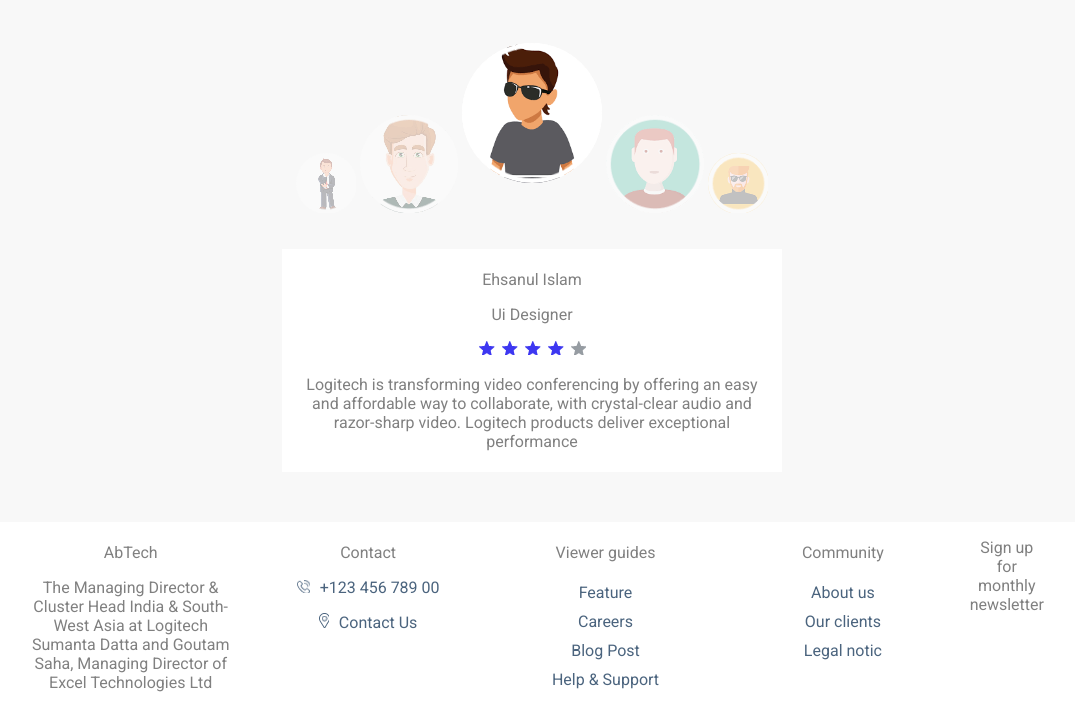
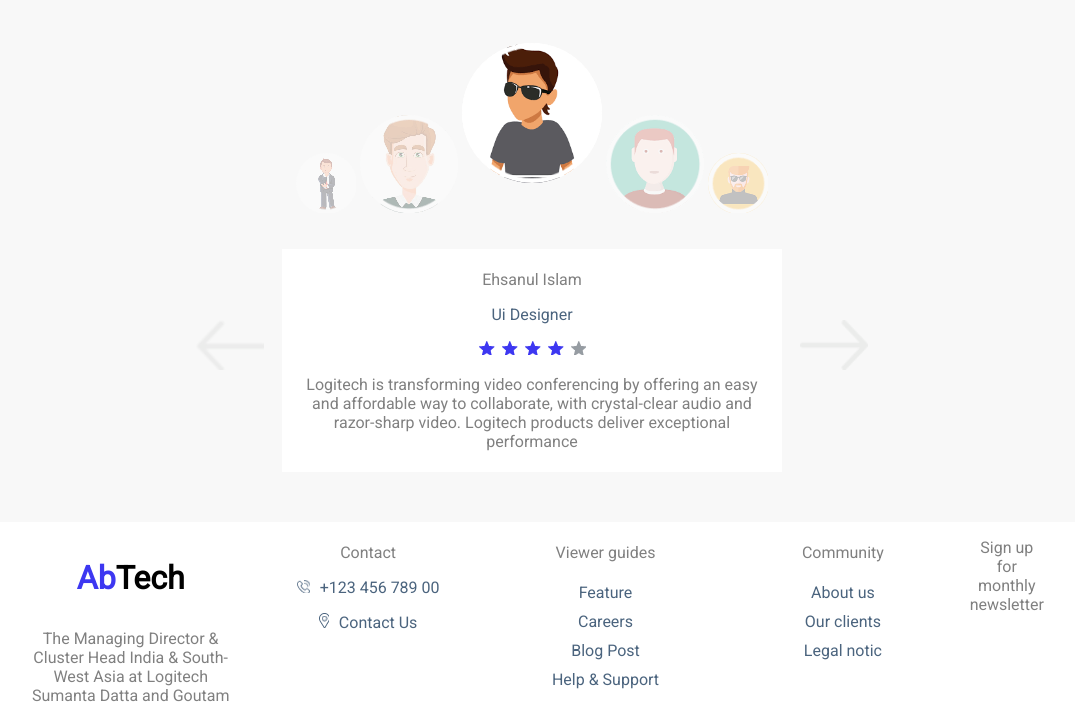
Before and after one commit to Rajan1RESS/Sajt_Kurs, a plain HTML site: page index.html in a window 1280 px wide. Shown: the part 4718-5422 px from the top of the page, without its empty margins (108-1183 px from the left). Drawn offline with Linux system fonts and the light colour scheme.

Commit message:
buttons and details v3

```diff
--- a/Styles/footer.css
+++ b/Styles/footer.css
@@ -29,6 +29,11 @@
     margin-right: 10px;
 }
 
+.ab-tech{
+    font-size: 32px;
+    color: black;
+    font-weight: bold;
+}
 
 @media screen and (min-width: 1024px) {
     .footer .container{
--- a/Styles/main.css
+++ b/Styles/main.css
@@ -5,11 +5,7 @@
 
 :root {
     --primary-blue: #3d37f1;
-    --primary-yellow: #ffba3f;
     --primary-light-blue: #4b647e;
-    --secondary-brown: #5a5454;
-    --secondary-gray: #747474;
-    --secondary-light-gray: #969ca2;
     --text-color: #808080;
 }
 
--- a/Styles/review.css
+++ b/Styles/review.css
@@ -11,6 +11,21 @@
     text-align: center;
 }
 
+.review .container .arrows-container{
+    display: flex;
+    flex-direction: row;
+    gap: 1em;
+}
+
+.review .container .arrows-container .arrow{
+    width: 50px;
+    height: 50px;
+    margin: auto;
+    width: 10%;
+}
+
+
+
 .review .container #customer-review{
     margin-top: 2em;
     padding: 5px 20px;
@@ -19,6 +34,12 @@
     max-width: 500px;
     width: 100%;
     background-color: white;
+}
+
+
+
+.job{
+    color: var(--primary-light-blue);
 }
 
 #pic3 {
@@ -34,4 +55,8 @@
     .profile-pics #pic1,#pic2,#pic4,#pic5{
         display: none;
     }
+
+    .review .container .arrows-container .arrow{
+        display: none;
+    }
 }
--- a/index.html
+++ b/index.html
@@ -22,7 +22,7 @@
 <body>
     <div class="navbar">
         <div class="container">
-            <a class="logo" href="#"><img src="Images/AbTech.png" alt=""></a>
+            <a class="logo" href="#"><img src="Images/AbTech.png" alt="logo"></a>
 
             <img id="mobile-cta" class="mobile-menu" src="Images/menu.svg" alt="Open Navigation">
 
@@ -188,28 +188,28 @@
             <div class="container">
                 <div class="card-item">
                     <div class="card-inner">
-                        <img src="Images/TP-Img/t1.png" alt="">
+                        <img src="Images/TP-Img/t1.png" alt="top-pick item">
                         <h3>Logitech X50 Mobile Wireless Speaker</h3>
                         <button class="button-shape">Read More</button>
                     </div>
                 </div>
                 <div class="card-item">
                     <div class="card-inner">
-                        <img src="Images/TP-Img/t2.png" alt="">
+                        <img src="Images/TP-Img/t2.png" alt="top-pick item">
                         <h3>Logitech X50 Mobile Wireless Speaker</h3>
                         <button class="button-shape">Read More</button>
                     </div>
                 </div>
                 <div class="card-item">
                     <div class="card-inner">
-                        <img src="Images/TP-Img/t3.png" alt="">
+                        <img src="Images/TP-Img/t3.png" alt="top-pick item">
                         <h3>Logitech X50 Mobile Wireless Speaker</h3>
                         <button class="button-shape">Read More</button>
                     </div>
                 </div>
                 <div class="card-item">
                     <div class="card-inner">
-                        <img src="Images/TP-Img/t2.png" alt="">
+                        <img src="Images/TP-Img/t2.png" alt="top-pick item">
                         <h3>Logitech X50 Mobile Wireless Speaker</h3>
                         <button class="button-shape">Read More</button>
                     </div>
@@ -302,7 +302,7 @@
     </div>
     <div class="review">
         <div class="container">
-            <h2><span>Our</span> customers review</h2>
+            <h2><span id="blue">Our</span> customers review</h2>
             <p>Customer Review Sites for Collecting Business & Product Reviews</p>
 
             <div class="profile-pics">
@@ -312,21 +312,24 @@
                 <img id="pic4" src="Images/Profile-pics/p4.png" alt="">
                 <img id="pic5" src="Images/Profile-pics/p5.png" alt="">
             </div>
-
+            <div class="arrows-container">
+                <img class="arrow" src="Images/Profile-pics/Left.png" alt="left-arrow">
                 <div id="customer-review">
                     <div id="customer-review-inner">
                         <p>Ehsanul Islam</p>
-                    <p>Ui Designer</p>
+                        <p class="job">Ui Designer</p>
                         <img src="Images/Profile-pics/Star.png" alt="">
                         <p>Logitech is transforming video conferencing by offering an easy and affordable way to collaborate, with crystal-clear audio and razor-sharp video. Logitech products deliver exceptional performance</p>
                     </div>
+                </div>
+                <img class="arrow" src="Images/Profile-pics/Right.png" alt="right-arrow">
              </div>
         </div>
     </div>
     <div class="footer">
         <div class="container">
             <div class="card-f">
-                <p><span>Ab</span>Tech</p>
+                <p class="ab-tech"><span id="blue">Ab</span>Tech</p>
                 <p>The Managing Director & Cluster Head India & South-West Asia at Logitech Sumanta Datta and Goutam Saha, Managing Director of Excel Technologies Ltd</p>
                 <div class="icons">
                     <img src="Images/Social-Media-img/Facebook.png" alt="">
```
Also changed, not shown: Images/Profile-pics/Left.png (added), Images/Profile-pics/Right.png (added). Lines whose indentation alone changed are shown as unchanged.
